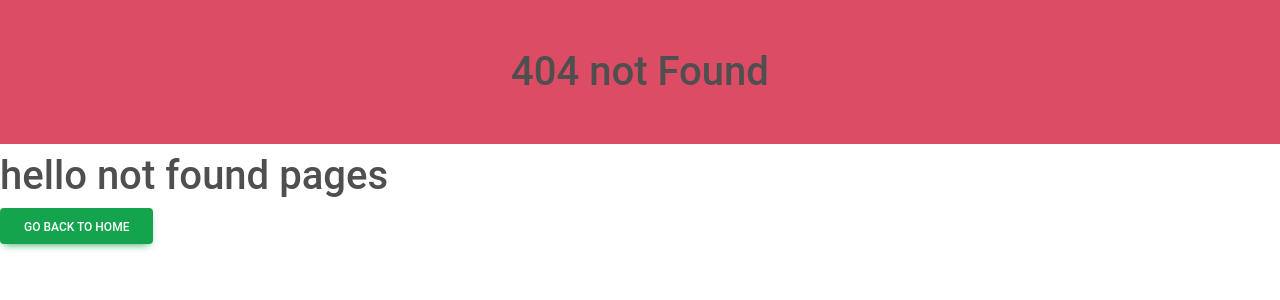
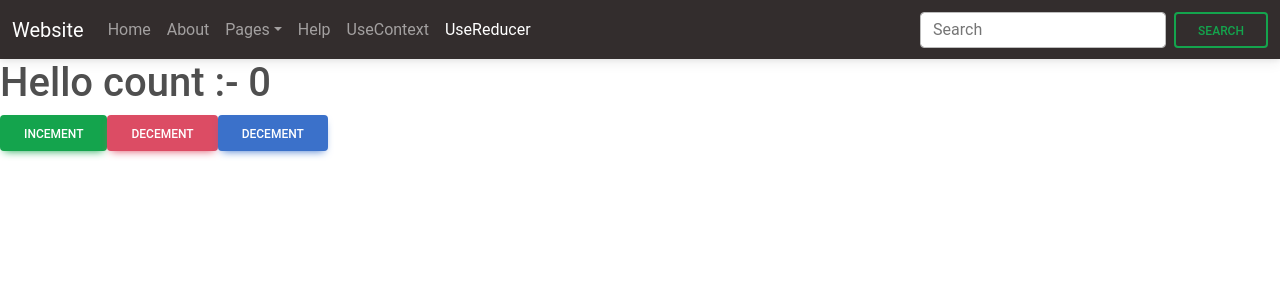
Before and after one commit to Shubham-2122/11_nov_11_00_to_12_00, a React (Create React App) app in the folder React/demo/: page /Reducer in a window 1280 px wide. Before the commit this address had no page. Shown: the top 300 px of the page. Built offline with nearby package versions, Linux system fonts and the light colour scheme.

Commit message:
useReducer

```diff
--- a/React/demo/src/App.js
+++ b/React/demo/src/App.js
@@ -23,6 +23,7 @@ import Notfount from "./Layout/Pages/Notfount";
 import About1 from "./Layout/Pages/About1";
 import About2 from "./Layout/Pages/About2";
 import Main_Content from "./UseContext/Main_Content";
+import UseReducer from "./Usereducer/UseReducer";
 
 function App() {
   return (
@@ -71,6 +72,7 @@ function App() {
           <Route path="/contact" element={<Contact />} />
           <Route path="/help" element={<Help />} />
           <Route path="/context" element={<Main_Content />} />
+          <Route path="/Reducer" element={<UseReducer />} />
 
           {/* not found *:- path another not found  */}
           <Route path="*" element={<Notfount />} />
--- a/React/demo/src/Layout/Coman/Header.jsx
+++ b/React/demo/src/Layout/Coman/Header.jsx
@@ -34,6 +34,9 @@ function Header() {
                             <li className="nav-item">
                                 <NavLink className="nav-link " to="/context" >UseContext</NavLink>
                             </li>
+                            <li className="nav-item">
+                                <NavLink className="nav-link " to="/Reducer" >UseReducer</NavLink>
+                            </li>
                         </ul>
                         <form className="d-flex">
                             <input className="form-control me-2" type="search" placeholder="Search" aria-label="Search" />
--- /dev/null
+++ b/React/demo/src/Usereducer/UseReducer.jsx
@@ -0,0 +1,44 @@
+import React, { useReducer } from 'react'
+import Header from '../Layout/Coman/Header';
+
+// useState :- normal logic not hadnle for big app
+// useReducer :- complex logic trigger / coman data / Reducer Repeted code coman logic will use
+// intal state , reducer , dispatch
+
+let initalstate = 0;
+
+export function reducer(state, action) {
+
+    switch (action) {
+        case 'increment':
+            return state + 1;
+        case 'decrment':
+            return state - 1;
+        case 'zero':
+            return initalstate;
+        default:
+            return state
+    }
+
+}
+
+
+
+function UseReducer() {
+
+    const [count, dispatch] = useReducer(reducer, initalstate)
+
+
+    return (
+
+        <div>
+            <Header />
+            <h1>Hello count :- {count}</h1>
+            <button className='btn btn-success' onClick={()=>dispatch('increment')}>Incement</button>
+            <button className='btn btn-danger' onClick={()=>dispatch('decrment')}>Decement</button>
+            <button className='btn btn-primary' onClick={()=>dispatch('zero')}>Decement</button>
+        </div>
+    )
+}
+
+export default UseReducer
```
